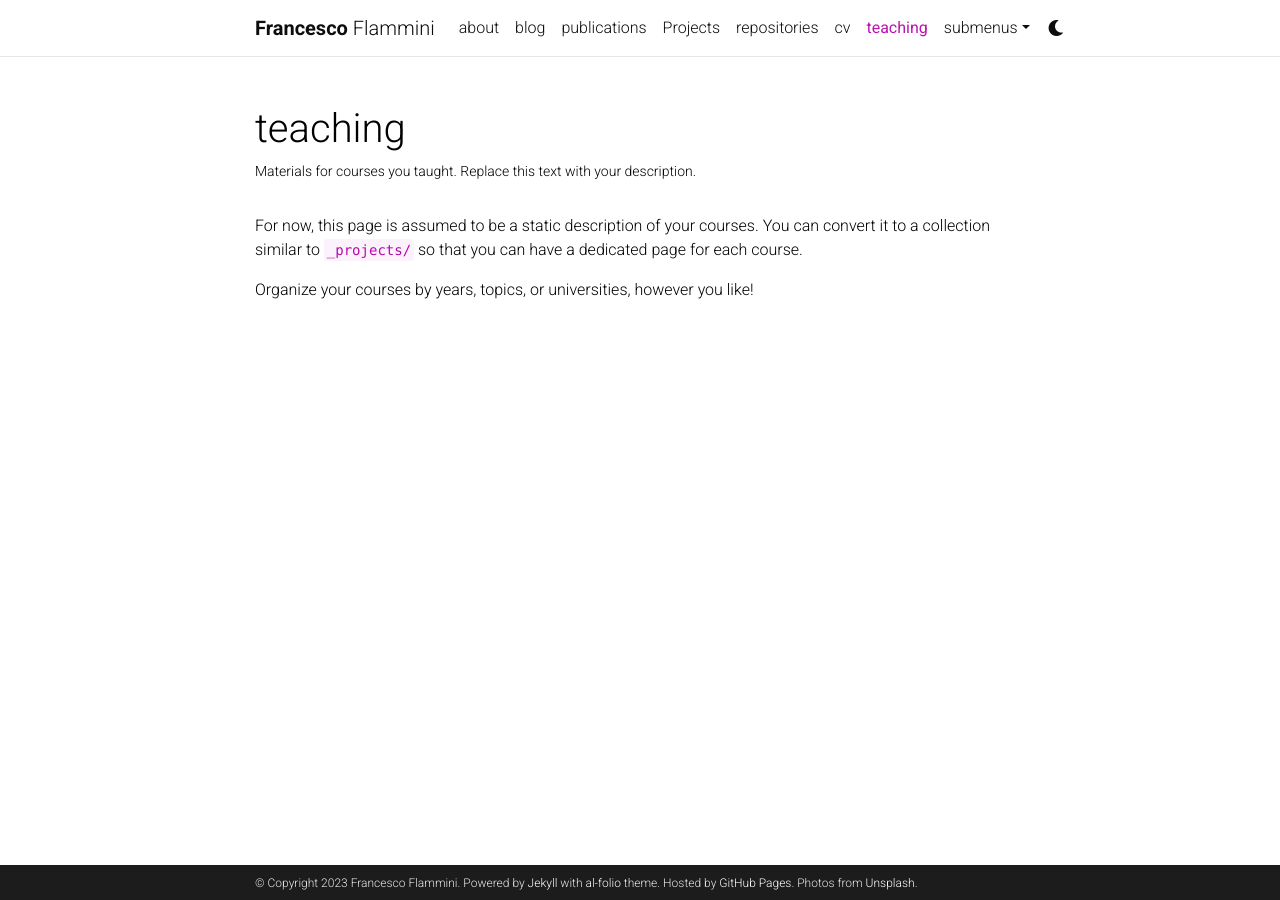
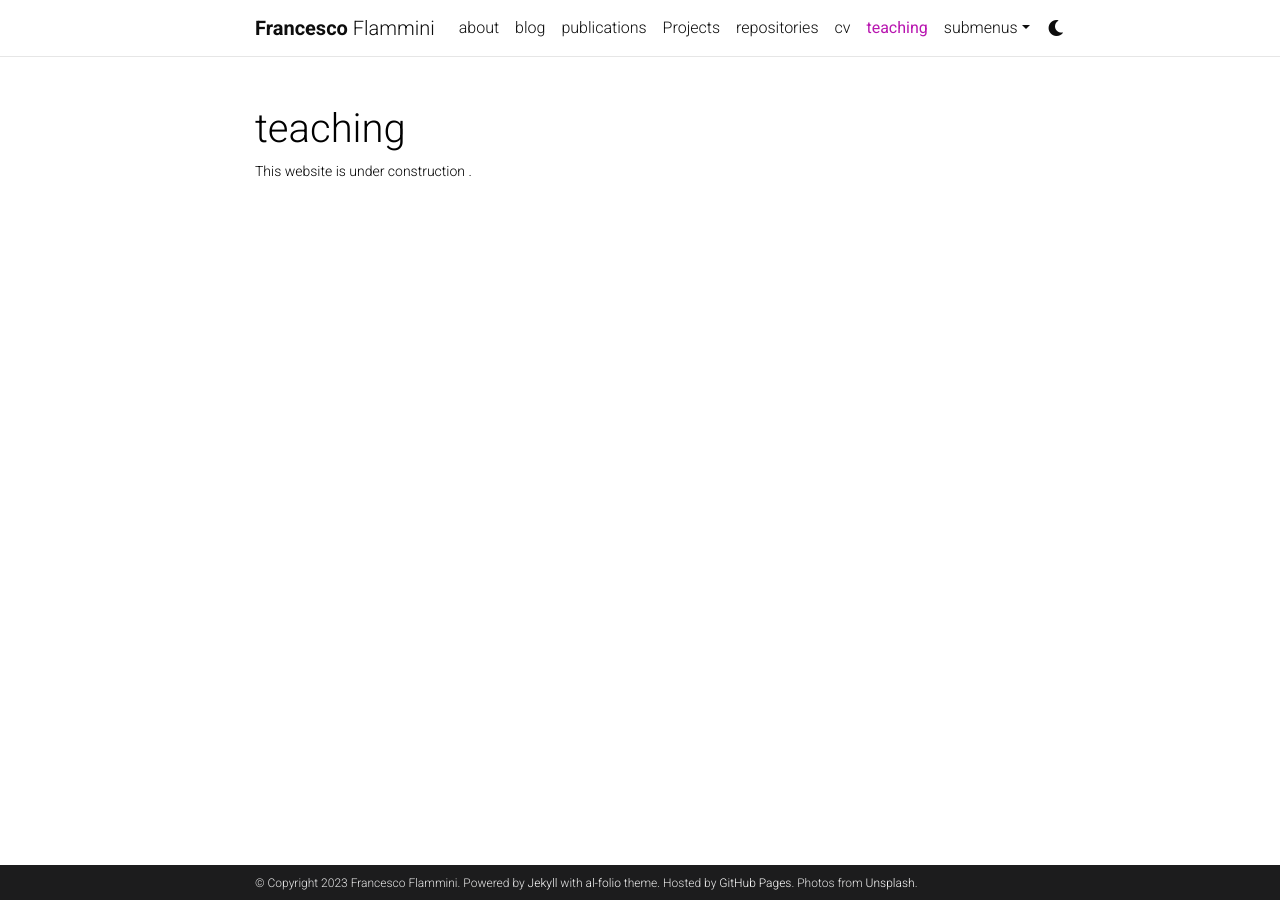
Before and after one commit to flamminifra/flamminifra.github.io, a Jekyll site: the page built from _pages/teaching.md, in a window 1280 px wide. Built offline with Jekyll 4.4.1, drawn with Linux system fonts in a browser that asks for light colours; comment, search, counter and statistics services are not loaded; a style sheet for code colours, icons or effects is not loaded.

Commit message:
Update teaching.md

```diff
--- a/_pages/teaching.md
+++ b/_pages/teaching.md
@@ -2,11 +2,7 @@
 layout: page
 permalink: /teaching/
 title: teaching
-description: Materials for courses you taught. Replace this text with your description.
+description: This website is under construction .
 nav: true
 nav_order: 5
 ---
-
-For now, this page is assumed to be a static description of your courses. You can convert it to a collection similar to `_projects/` so that you can have a dedicated page for each course.
-
-Organize your courses by years, topics, or universities, however you like!
```
